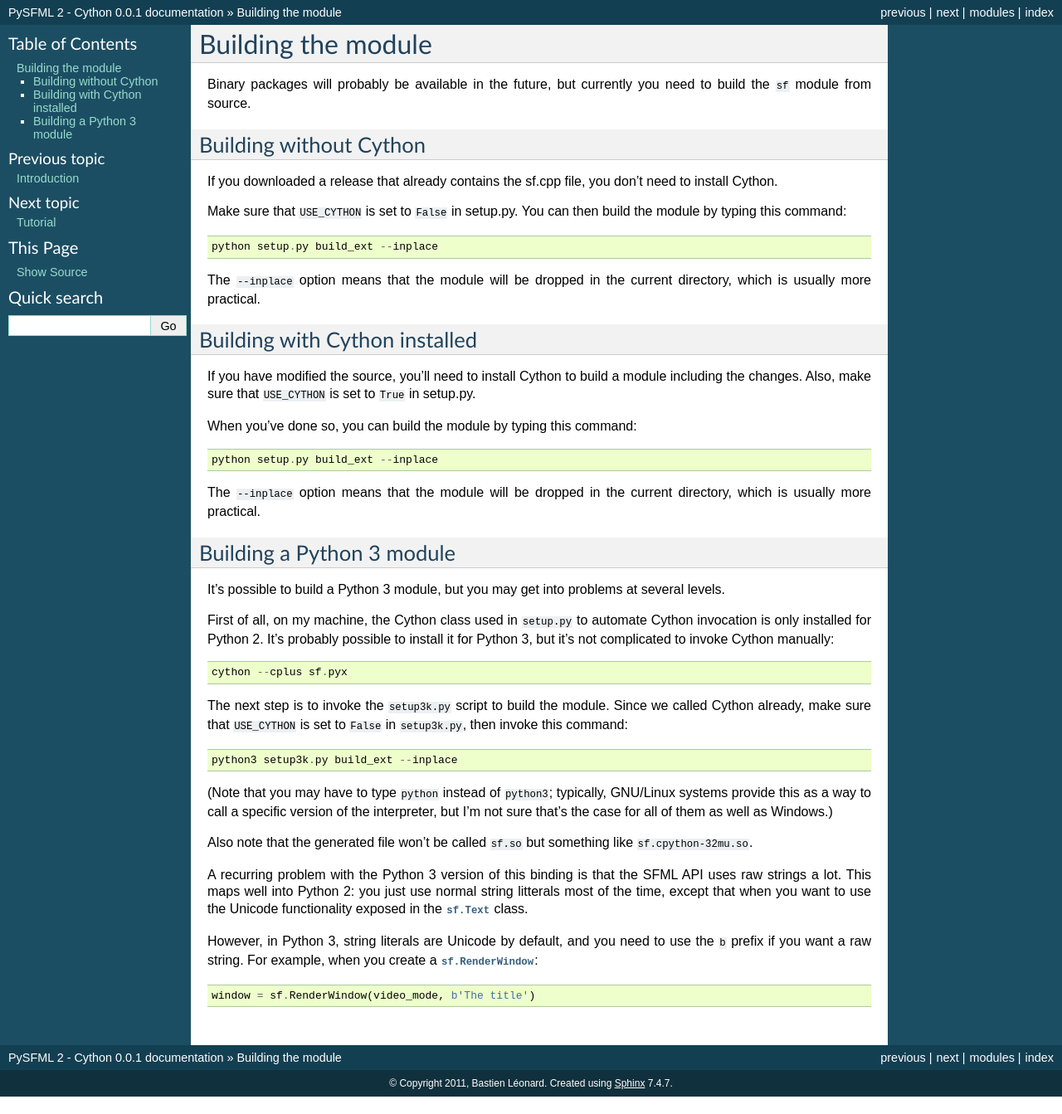
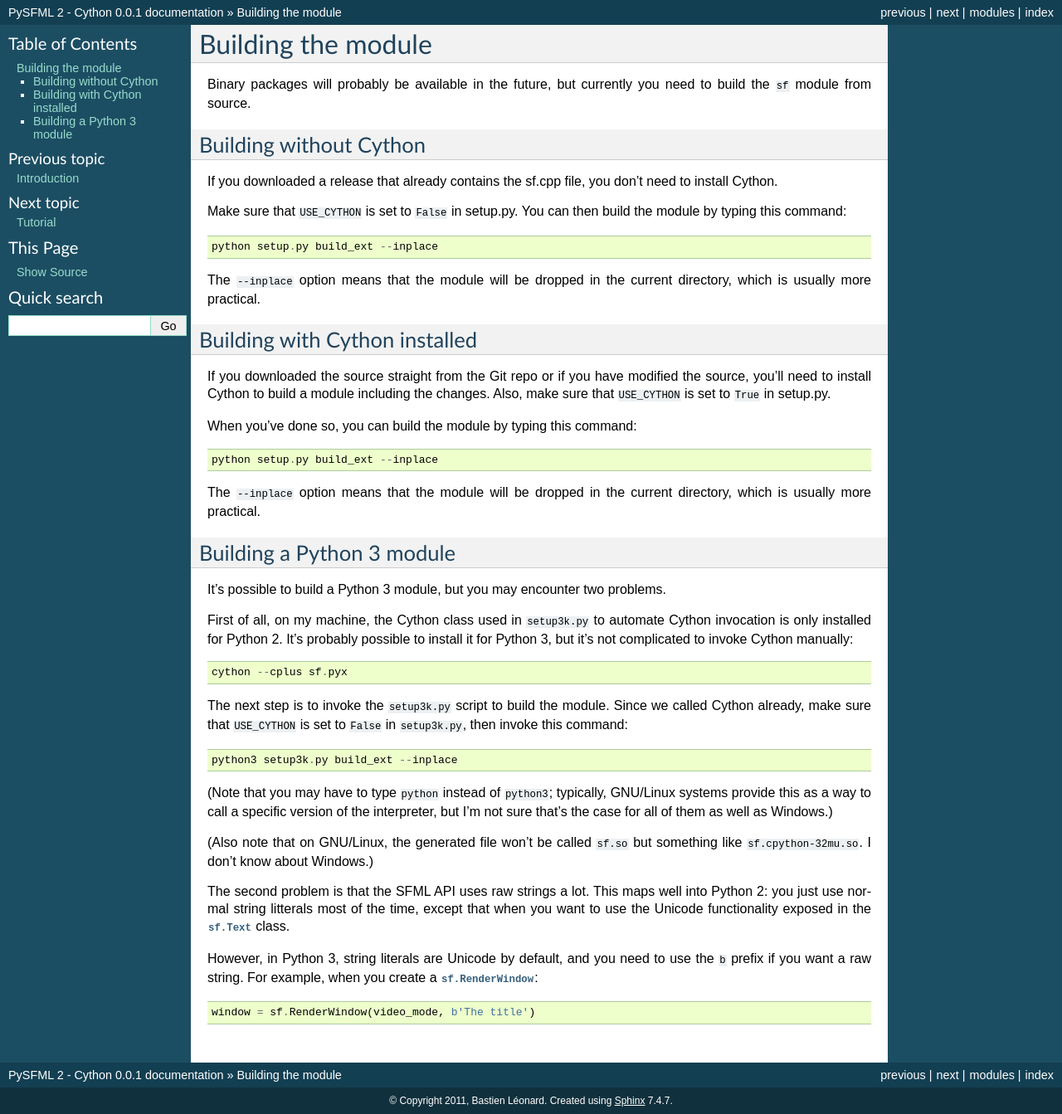
Before and after one commit to intjelic/python-sfml, a Sphinx documentation site: the page built from doc/sphinx/source/building.rst, in a window 1280 px wide. Shown: the whole page at 83% size. Built offline with Sphinx 7.4.7, drawn with Linux system fonts in a browser that asks for light colours; before the commit the page ends 1322 px from its top, so only the background shows below that.

Commit message:
Rewritten some small parts of the documentation

```diff
--- a/doc/sphinx/source/building.rst
+++ b/doc/sphinx/source/building.rst
@@ -23,9 +23,10 @@ directory, which is usually more practical.
 Building with Cython installed
 ------------------------------
 
-If you have modified the source, you'll need to install Cython to build a module
-including the changes.  Also, make sure that ``USE_CYTHON`` is set to ``True``
-in setup.py.
+If you downloaded the source straight from the Git repo or if you have
+modified the source, you'll need to install Cython to build a module
+including the changes.  Also, make sure that ``USE_CYTHON`` is set to
+``True`` in setup.py.
 
 When you've done so, you can build the module by typing this command::
 
@@ -38,10 +39,9 @@ directory, which is usually more practical.
 Building a Python 3 module
 --------------------------
 
-It's possible to build a Python 3 module, but you may get into
-problems at several levels.
+It's possible to build a Python 3 module, but you may encounter two problems.
 
-First of all, on my machine, the Cython class used in ``setup.py`` to
+First of all, on my machine, the Cython class used in ``setup3k.py`` to
 automate Cython invocation is only installed for Python 2. It's
 probably possible to install it for Python 3, but it's not complicated
 to invoke Cython manually::
@@ -59,14 +59,14 @@ typically, GNU/Linux systems provide this as a way to call a specific
 version of the interpreter, but I'm not sure that's the case for all
 of them as well as Windows.)
 
-Also note that the generated file won't be called ``sf.so`` but
-something like ``sf.cpython-32mu.so``.
+(Also note that on GNU/Linux, the generated file won't be called
+``sf.so`` but something like ``sf.cpython-32mu.so``. I don't know
+about Windows.)
 
-A recurring problem with the Python 3 version of this binding is that
-the SFML API uses raw strings a lot. This maps well into Python 2: you
-just use normal string litterals most of the time, except that when
-you want to use the Unicode functionality exposed in the
-:py:class:`sf.Text` class.
+The second problem is that the SFML API uses raw strings a lot. This
+maps well into Python 2: you just use normal string litterals most of
+the time, except that when you want to use the Unicode functionality
+exposed in the :py:class:`sf.Text` class.
 
 However, in Python 3, string literals are Unicode by default, and you
 need to use the ``b`` prefix if you want a raw string.  For example,
```
Also changed, not shown: doc/sphinx/source/exceptions.rst (+5 -3 lines).
